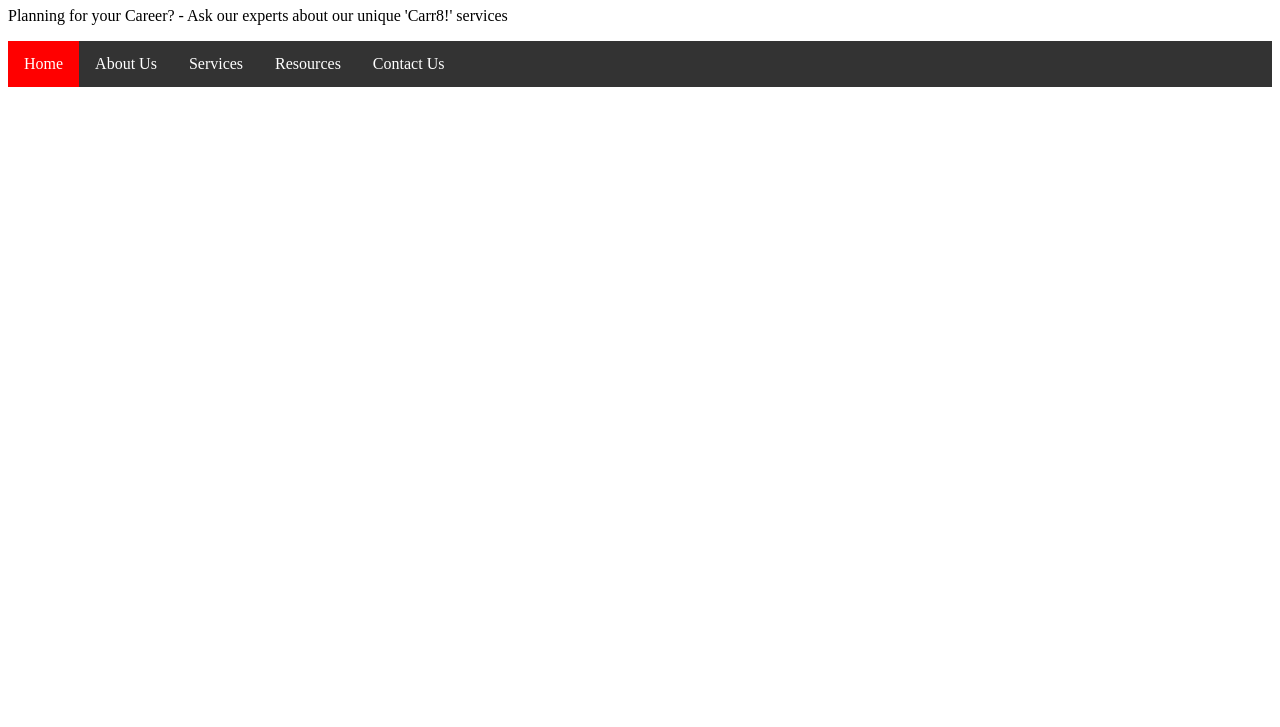
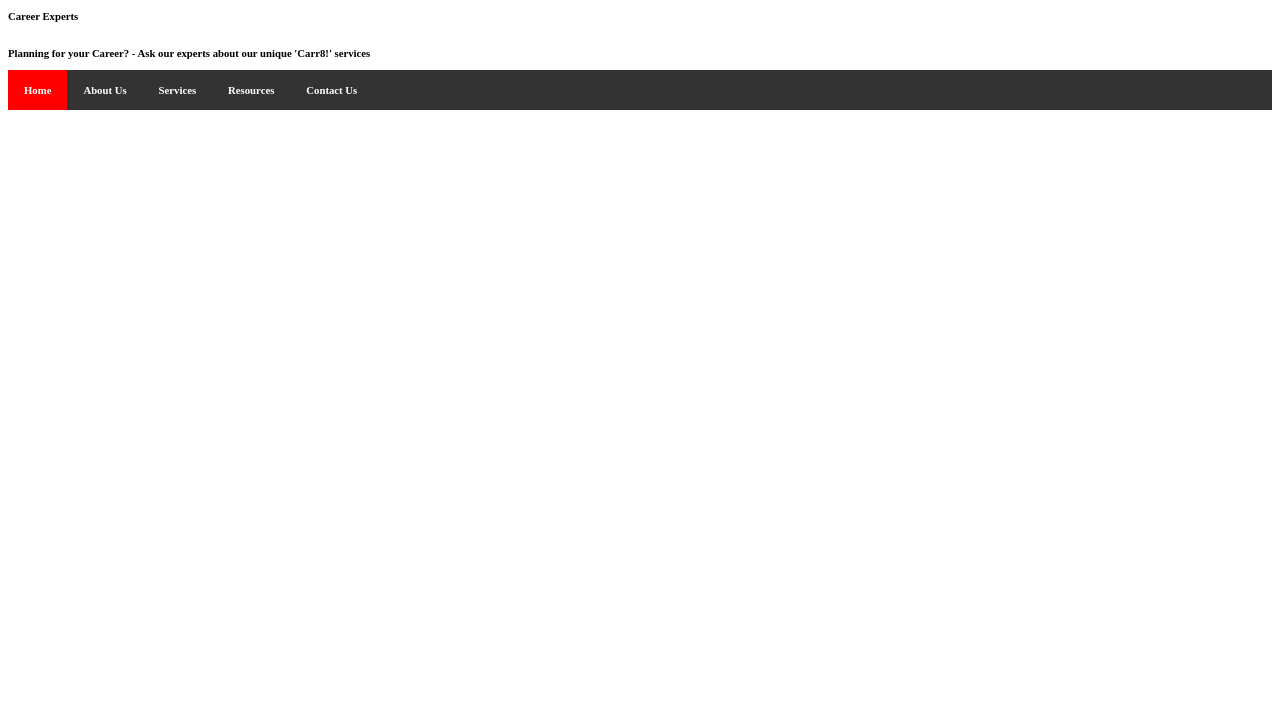
Before and after one commit to ramukrish/CarrOT, a plain HTML site: page Index.html in a window 1280 px wide. Shown: the part 73-800 px from the top of the page. Drawn offline with Linux system fonts and the light colour scheme.

Commit message:
Added H6
Added h6 heading

```diff
--- a/Index.html
+++ b/Index.html
@@ -35,6 +35,7 @@ li a:hover {
 <body>
 
 	<h1>Carr8</h1>
+	<h6>Career Experts<h6>
 	<p>Planning for your Career? - Ask our experts about our unique 'Carr8!' services</p>
 
 <ul>
```
